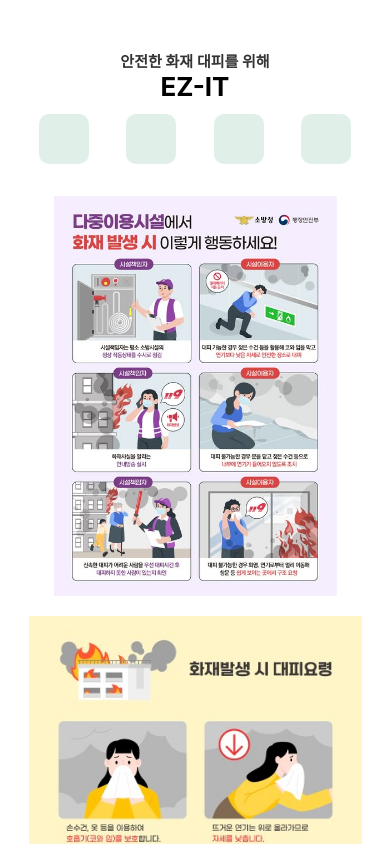
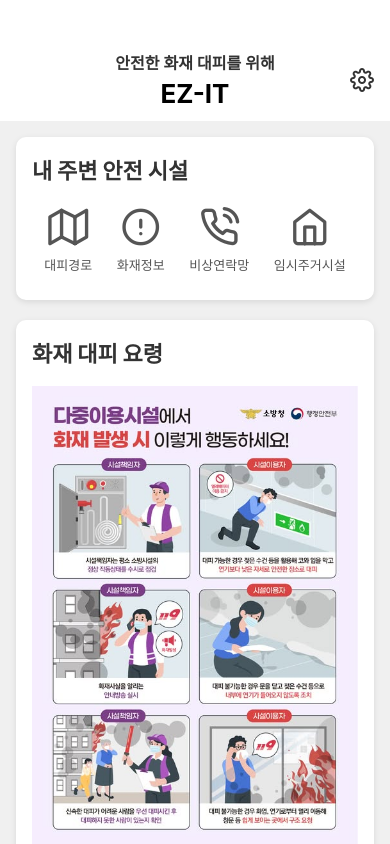
Before and after one commit to KangJiUng/Gaeshin-Frontier-25-1, a React Native app in the folder mobile/: screen / in a window 390 px wide. Built offline with nearby package versions, Linux system fonts and the light colour scheme.

Commit message:
Home screen layout design

```diff
--- a/mobile/App.tsx
+++ b/mobile/App.tsx
@@ -7,36 +7,110 @@ import {
   StyleSheet,
   TouchableOpacity,
 } from "react-native";
+import { Feather } from "@expo/vector-icons";
 
 export default function HomeScreen() {
   return (
     <View style={styles.wrapper}>
       <View style={styles.header}>
+        <View style={styles.headerLeft} />
+        <View style={styles.headerCenter}>
           <Text style={styles.headerText}>안전한 화재 대피를 위해</Text>
           <Text style={styles.appName}>EZ-IT</Text>
+        </View>
+        <TouchableOpacity style={styles.headerRight}>
+          <Feather name="settings" size={24} color="#333" />
+        </TouchableOpacity>
+      </View>
 
-        {/* 🔻 아이콘 자리 (아직 기능 없음, 클릭해도 아무 동작 없음) */}
+      <ScrollView contentContainerStyle={styles.scrollContent}>
+        <View style={styles.card}>
+          <Text
+            style={{
+              fontSize: 22,
+              fontWeight: "800",
+              color: "#333",
+              marginBottom: 20,
+            }}
+          >
+            내 주변 안전 시설
+          </Text>
           <View style={styles.iconRow}>
-          <TouchableOpacity style={styles.iconPlaceholder} />
-          <TouchableOpacity style={styles.iconPlaceholder} />
-          <TouchableOpacity style={styles.iconPlaceholder} />
-          <TouchableOpacity style={styles.iconPlaceholder} />
+            <TouchableOpacity style={styles.iconButton}>
+              <Feather
+                name="map"
+                size={40}
+                color="#555"
+                style={styles.iconImage}
+              />
+              <Text style={styles.iconLabel}>대피경로</Text>
+            </TouchableOpacity>
+            <TouchableOpacity style={styles.iconButton}>
+              <Feather
+                name="alert-circle"
+                size={40}
+                color="#555"
+                style={styles.iconImage}
+              />
+              <Text style={styles.iconLabel}>화재정보</Text>
+            </TouchableOpacity>
+            <TouchableOpacity style={styles.iconButton}>
+              <Feather
+                name="phone-call"
+                size={40}
+                color="#555"
+                style={styles.iconImage}
+              />
+              <Text style={styles.iconLabel}>비상연락망</Text>
+            </TouchableOpacity>
+            <TouchableOpacity style={styles.iconButton}>
+              <Feather
+                name="home"
+                size={40}
+                color="#555"
+                style={styles.iconImage}
+              />
+              <Text style={styles.iconLabel}>임시주거시설</Text>
+            </TouchableOpacity>
           </View>
         </View>
 
-      <ScrollView contentContainerStyle={styles.container}>
+        <View style={styles.card}>
+          <Text
+            style={{
+              fontSize: 22,
+              fontWeight: "800",
+              color: "#333",
+              marginBottom: 15,
+            }}
+          >
+            화재 대피 요령
+          </Text>
+          <View
+            style={{
+              ...styles.imageWrapper,
+              marginTop: -17,
+              marginBottom: -65,
+            }}
+          >
             <Image
               source={require("./assets/images/fire_guide_1.jpg")}
               style={styles.guideImage}
             />
+          </View>
+          <View style={{ ...styles.imageWrapper, marginBottom: -100 }}>
             <Image
               source={require("./assets/images/fire_guide_2.jpg")}
               style={styles.guideImage}
             />
+          </View>
+          <View style={{ ...styles.imageWrapper, marginBottom: -57 }}>
             <Image
               source={require("./assets/images/fire_guide_3.jpg")}
               style={styles.guideImage}
             />
+          </View>
+        </View>
       </ScrollView>
     </View>
   );
@@ -45,46 +119,74 @@ export default function HomeScreen() {
 const styles = StyleSheet.create({
   wrapper: {
     flex: 1,
-    backgroundColor: "#fff",
+    backgroundColor: "#f0f0f0",
   },
   header: {
-    paddingTop: 40,
+    paddingTop: 50,
+    paddingBottom: 12,
     backgroundColor: "#fff",
+    flexDirection: "row",
+    alignItems: "center",
+    paddingHorizontal: 16,
+  },
+  headerLeft: {
+    width: 24,
+  },
+  headerCenter: {
+    flex: 1,
     alignItems: "center",
   },
+  headerRight: {
+    width: 24,
+    alignItems: "flex-end",
+  },
   headerText: {
-    paddingTop: 10,
-    fontSize: 15,
+    fontSize: 16,
     fontWeight: "600",
     color: "#333",
   },
   appName: {
     fontSize: 26,
     fontWeight: "bold",
-    marginBottom: 12,
+    marginTop: 4,
+  },
+  scrollContent: {
+    padding: 16,
+  },
+  card: {
+    backgroundColor: "#fff",
+    borderRadius: 10,
+    padding: 16,
+    marginBottom: 20,
+    shadowColor: "#000",
+    shadowOpacity: 0.1,
+    shadowOffset: { width: 0, height: 2 },
+    shadowRadius: 6,
+    elevation: 3,
   },
   iconRow: {
     flexDirection: "row",
     justifyContent: "space-around",
+    flexWrap: "wrap",
+  },
+  iconButton: {
+    alignItems: "center",
+    marginBottom: 10,
+  },
+  iconImage: {
+    marginBottom: 6,
+  },
+  iconLabel: {
+    fontSize: 13,
+    color: "#555",
+  },
+  imageWrapper: {
     width: "100%",
-    paddingHorizontal: 20,
-    marginBottom: 12,
-  },
-  iconPlaceholder: {
-    width: 50,
-    height: 50,
-    backgroundColor: "#e0f0e9",
-    borderRadius: 10,
-  },
-  container: {
-    paddingVertical: 20,
-    paddingHorizontal: 16,
-    alignItems: "center",
+    marginBottom: 16,
   },
   guideImage: {
     width: "100%",
-    height: 400,
+    height: 500,
     resizeMode: "contain",
-    marginBottom: 20,
   },
 });
```
Lines whose indentation alone changed are shown as unchanged.
